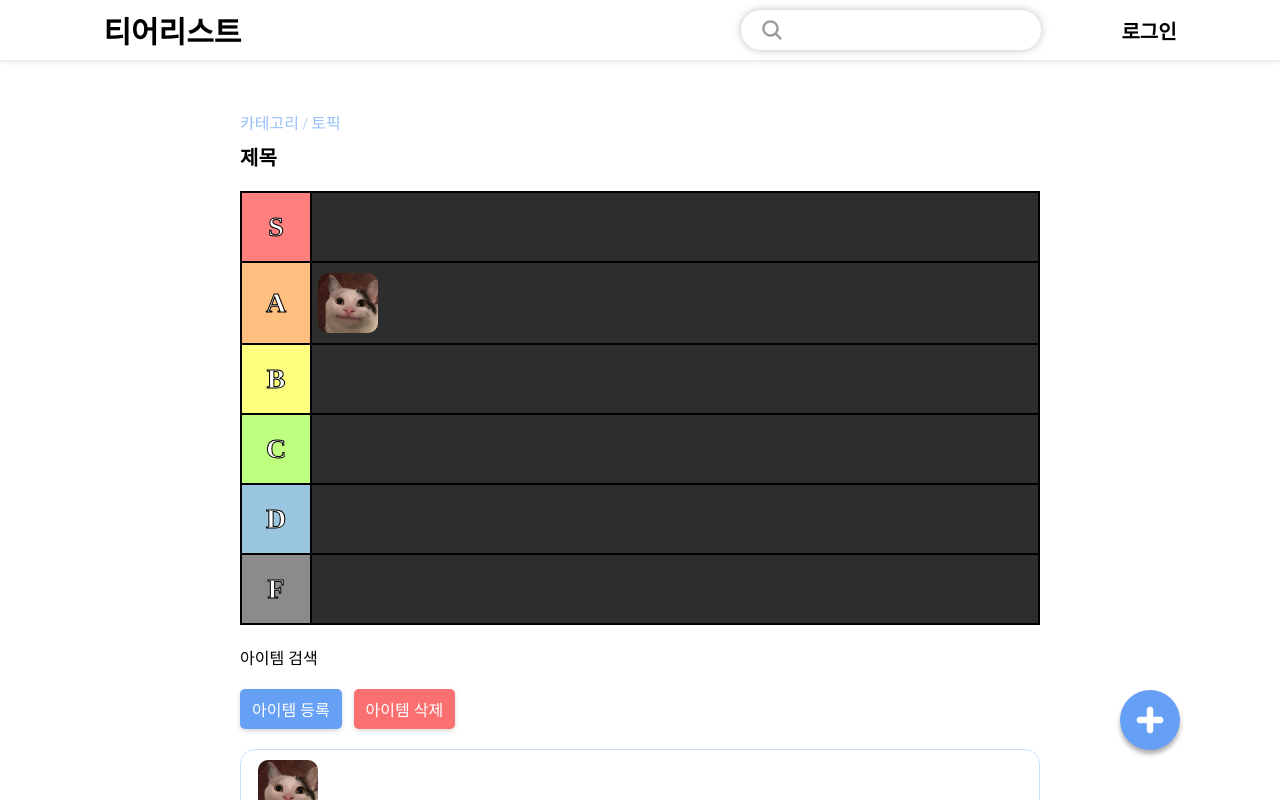
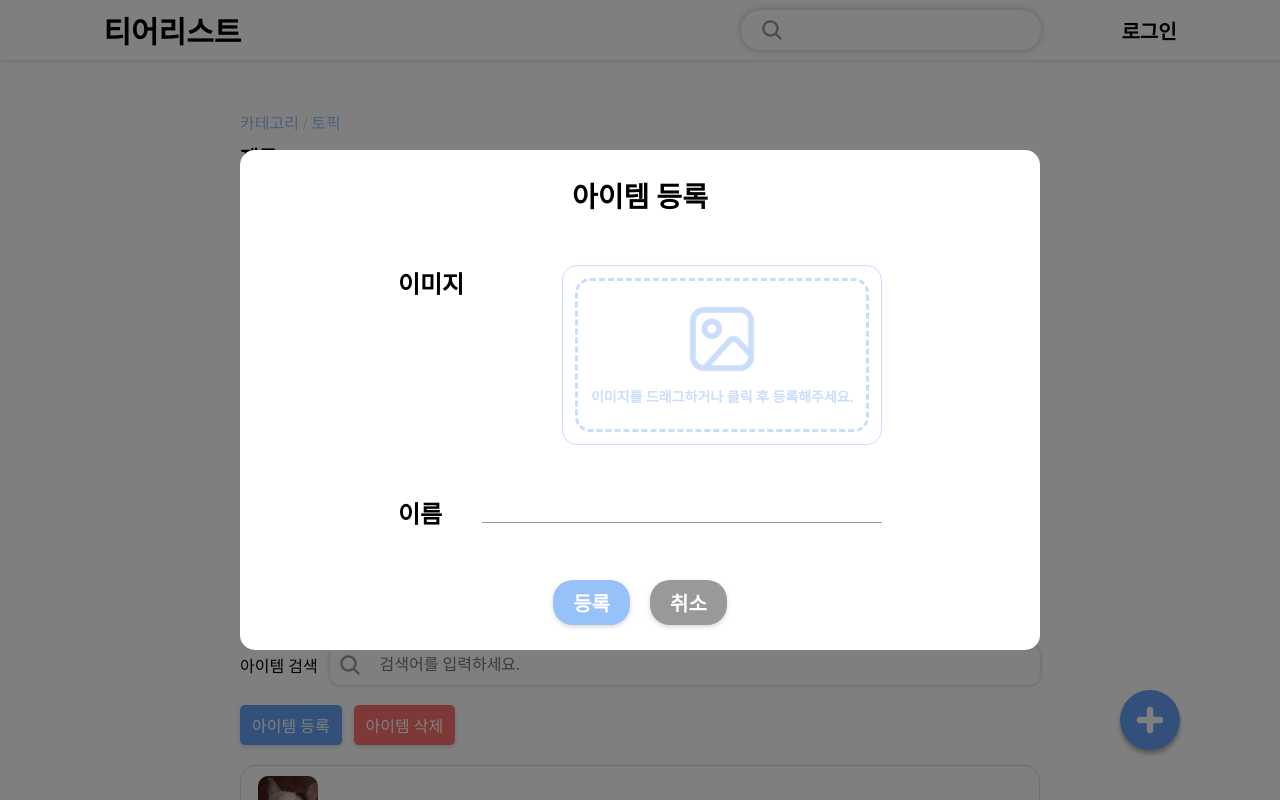
Before and after one commit to tierlist-projects/tierlist-frontend, a React (Create React App) app: page /tierlist-modify in a window 1280 px wide. Both pictures are taken after a click on the button "아이템 등록". Shown: the top 800 px of the page. Built offline with nearby package versions, Linux system fonts and the light colour scheme; a web font is replaced by a local one.

Commit message:
feat(tierlist-create): 아이템 등록 모달, 아이템 검색바

```diff
--- /dev/null
+++ b/src/components/tierlist/ItemRegistModal.tsx
@@ -0,0 +1,45 @@
+import React from 'react'
+import * as S from '@styles/tierlist/createModal.style'
+import CButton from '@components/common/CButton'
+import { colors } from '@constants/colors'
+import UploadImage from './UploadImage'
+
+type Props = {
+  closeModal: () => void
+}
+
+const ItemRegistModal = ({ closeModal }: Props) => {
+  return (
+    <S.Container>
+      <S.Title>아이템 등록</S.Title>
+      <S.Content>
+        <S.InputBlock>
+          <p>이미지</p>
+          <UploadImage />
+        </S.InputBlock>
+        <S.InputBlock>
+          <p>이름</p>
+          <S.Input type="text" />
+        </S.InputBlock>
+      </S.Content>
+      <S.ButtonBlock>
+        <CButton
+          text="등록"
+          fontSize={20}
+          onClick={() => {
+            console.log('등록')
+            closeModal()
+          }}
+        />
+        <CButton
+          text="취소"
+          fontSize={20}
+          backgroundColor={colors.grey.primary}
+          onClick={closeModal}
+        />
+      </S.ButtonBlock>
+    </S.Container>
+  )
+}
+
+export default ItemRegistModal
--- a/src/components/tierlist/Tierlist.tsx
+++ b/src/components/tierlist/Tierlist.tsx
@@ -1,6 +1,6 @@
 /* eslint-disable no-useless-return */
 /* eslint-disable react/jsx-props-no-spreading */
-import React from 'react'
+import React, { useState } from 'react'
 import * as S from '@styles/tierlist/Tierlist.style'
 import {
   DragDropContext,
@@ -11,6 +11,8 @@ import {
 import { colors } from '@constants/colors'
 import { images } from '@constants/images'
 import CButton from '@components/common/CButton'
+import useModal from '@hooks/useModal'
+import ItemRegistModal from './ItemRegistModal'
 
 const Tierlist = () => {
   const lankList = [
@@ -62,6 +64,10 @@ const Tierlist = () => {
   const onDragEnd = (result: DropResult) => {
     console.log(result)
   }
+
+  const { Modal, isOpen, openModal, closeModal } = useModal()
+  const [isActive] = useState(false)
+
   return (
     <S.Container>
       <DragDropContext onDragEnd={onDragEnd}>
@@ -104,6 +110,13 @@ const Tierlist = () => {
         </S.Table>
         <S.ItemSearch>
           <p>아이템 검색</p>
+          <S.InputWithDrop>
+            <img src={images.common.searchBar.search} alt="아이템 검색" />
+            <S.Search type="text" placeholder="검색어를 입력하세요." />
+            {isActive && (
+              <S.SearchResultContainer>gkdlgkdl</S.SearchResultContainer>
+            )}
+          </S.InputWithDrop>
         </S.ItemSearch>
         <S.ButtonBlock>
           <CButton
@@ -113,6 +126,7 @@ const Tierlist = () => {
             vPadding={12}
             radius={5}
             medium
+            onClick={openModal}
           />
           <CButton
             text="아이템 삭제"
@@ -122,6 +136,9 @@ const Tierlist = () => {
             vPadding={12}
             radius={5}
           />
+          <Modal isOpen={isOpen} closeModal={closeModal}>
+            <ItemRegistModal closeModal={closeModal} />
+          </Modal>
         </S.ButtonBlock>
         <Droppable droppableId="waitingItem" direction="horizontal">
           {(provided) => (
--- a/src/components/tierlist/UploadImage.tsx
+++ b/src/components/tierlist/UploadImage.tsx
@@ -27,7 +27,16 @@ const UploadImage = () => {
     setImageUrl(URL.createObjectURL(file))
   }
 
-  const onChange: ChangeEventHandler<HTMLInputElement> = () => {}
+  const onChange: ChangeEventHandler<HTMLInputElement> = (event) => {
+    event.preventDefault()
+    setIsActive(false)
+
+    if (event.target.files === null) return
+
+    const file = event.target.files[0]
+    setUploadedInfo(file)
+    setImageUrl(URL.createObjectURL(file))
+  }
 
   return (
     <S.Container
--- a/src/styles/tierlist/Tierlist.style.ts
+++ b/src/styles/tierlist/Tierlist.style.ts
@@ -73,6 +73,41 @@ export const ItemSearch = styled.div`
   }
 `
 
+export const InputWithDrop = styled.div`
+  flex: 1;
+  height: 40px;
+  position: relative;
+  box-shadow: 0px 0px 4px rgba(0, 0, 0, 0.25);
+  border-radius: 10px;
+  display: flex;
+  align-items: center;
+  img {
+    position: absolute;
+    left: 8px;
+    top: 8px;
+    width: 24px;
+    height: 24px;
+  }
+`
+export const Search = styled.input`
+  padding-left: 50px;
+  width: 100%;
+  height: 100%;
+  font-size: 16px;
+`
+
+export const SearchResultContainer = styled.div`
+  z-index: 3;
+  width: 100%;
+  height: 200px;
+  background-color: white;
+  position: absolute;
+  top: 50px;
+  box-shadow: 0px 0px 4px rgba(0, 0, 0, 0.25);
+  border-radius: 10px;
+  padding: 16px;
+`
+
 export const ButtonBlock = styled.div`
   width: 100%;
   display: flex;
--- a/src/styles/tierlist/UploadImage.style.ts
+++ b/src/styles/tierlist/UploadImage.style.ts
@@ -20,7 +20,7 @@ export const Container = styled.label<{ active: boolean }>`
     width: 100%;
     height: 100%;
     border-radius: 15px;
-    object-fit: cover;
+    object-fit: contain;
   }
 `
 
@@ -46,7 +46,7 @@ export const InnerDiv = styled.div`
   }
 
   p {
-    font-size: 14px;
+    font-size: 14px !important;
     color: ${colors.primary[200]};
   }
 `
--- a/src/styles/tierlist/createModal.style.ts
+++ b/src/styles/tierlist/createModal.style.ts
@@ -39,6 +39,8 @@ export const Content = styled.div`
 
 export const InputBlock = styled.div`
   display: flex;
+  width: 100%;
+  justify-content: space-between;
   gap: 40px;
 
   p {
```
